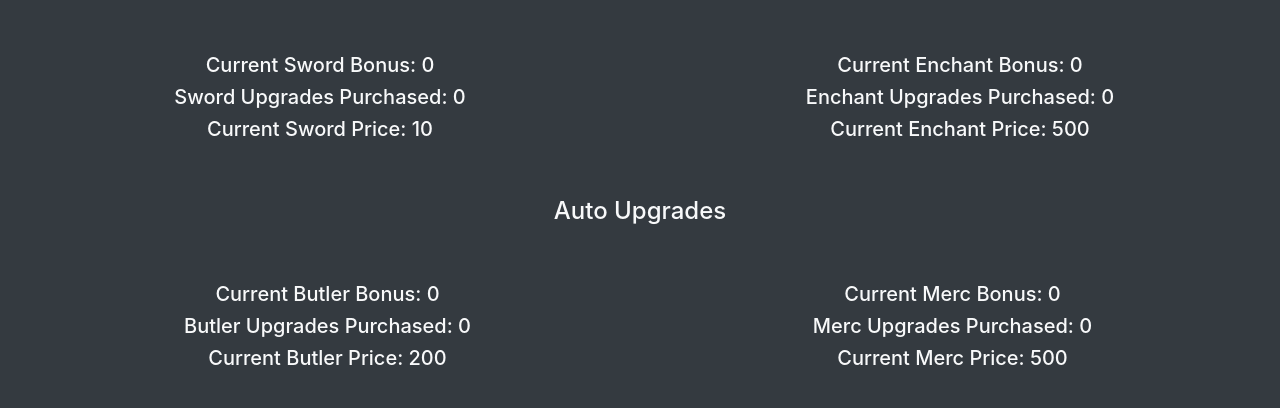
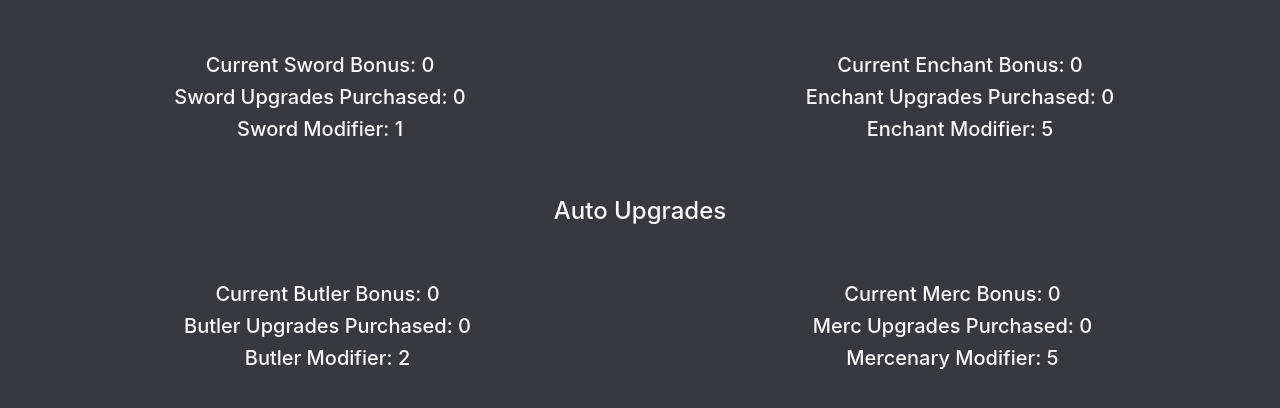
Before and after one commit to RileyTudbury/idle-warrior, a plain HTML site: page index.html in a window 1280 px wide. Shown: the part 462-870 px from the top of the page. Drawn offline with nearby package versions, Linux system fonts and the light colour scheme.

Commit message:
Menu changes

```diff
--- a/index.html
+++ b/index.html
@@ -72,12 +72,12 @@
       <div class="col-6 py-5 text-center">
         <h5>Current Sword Bonus: <span id="sword-bonus">0</span></h5>
         <h5>Sword Upgrades Purchased: <span id="sword-upgrades">0</span></h5>
-        <h5>Current Sword Price: <span id="sword-price">10</span></h5>
+        <h5>Sword Modifier: 1</h5>
       </div>
       <div class="col-6 py-5 text-center">
         <h5>Current Enchant Bonus: <span id="enchant-bonus">0</span></h5>
         <h5>Enchant Upgrades Purchased: <span id="enchant-upgrades">0</span></h5>
-        <h5>Current Enchant Price: <span id="enchant-price">500</span></h5>
+        <h5>Enchant Modifier: 5</h5>
 
 
       </div>
@@ -90,13 +90,13 @@
         <div class=" col-6 py-5 text-center">
           <h5>Current Butler Bonus: <span id="butler-bonus">0</span></h5>
           <h5>Butler Upgrades Purchased: <span id="butler-upgrades">0</span></h5>
-          <h5>Current Butler Price: <span id="butler-price">200</span></h5>
+          <h5>Butler Modifier: 2</h5>
         </div>
 
         <div class="col-6 py-5 text-center">
           <h5>Current Merc Bonus: <span id="merc-bonus">0</span></h5>
           <h5>Merc Upgrades Purchased: <span id="merc-upgrades">0</span></h5>
-          <h5>Current Merc Price: <span id="merc-price">500</span></h5>
+          <h5>Mercenary Modifier: 5</h5>
         </div>
       </div>
     </div>
```
